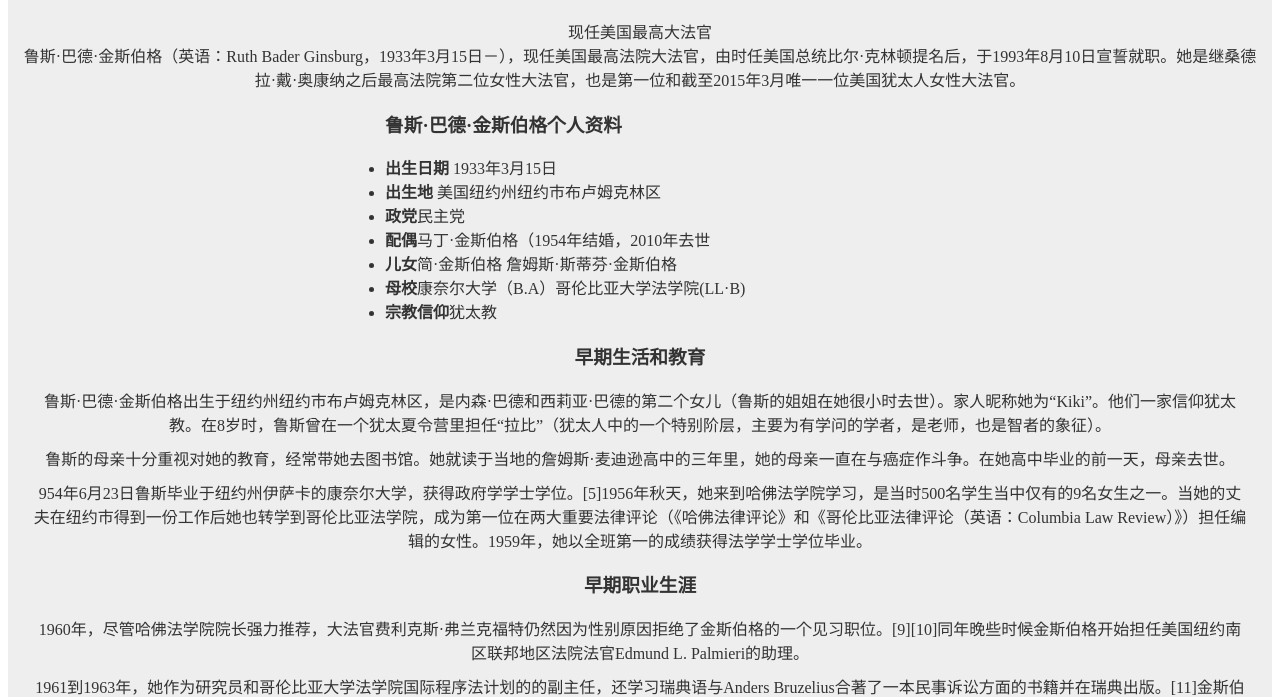
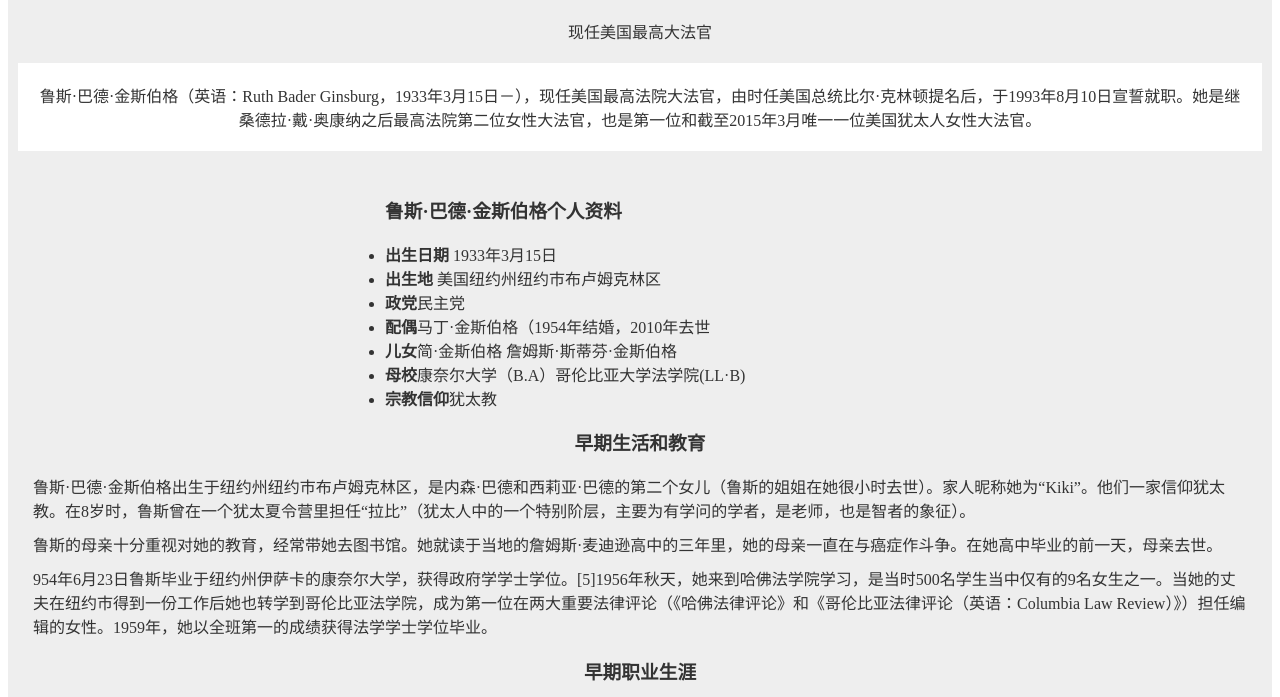
Before and after one commit to Yixuaner/Ruth, a plain HTML site: page index.html in a window 1280 px wide. Shown: the part 115-812 px from the top of the page. Drawn offline with Linux system fonts and the light colour scheme.

Commit message:
Update style.css

```diff
--- a/style.css
+++ b/style.css
@@ -16,17 +16,17 @@ img{
   height: auto;
   margin: auto;
 }
-#img-div{
+#img-words{
   margin:-5px;
   margin-top:20px;
   width:100%;
   border:5px solid white;
   background:white;
 }
-#img-caption{
+#words{
   margin:15px;
 }
-#headline{
+#ziliao-jieshao{
   margin-top:50px;
   text-align:left;
 }
@@ -37,4 +37,5 @@ ul{
 }
 p{
   margin: 10px;
+  text-align: left;
 }
```
